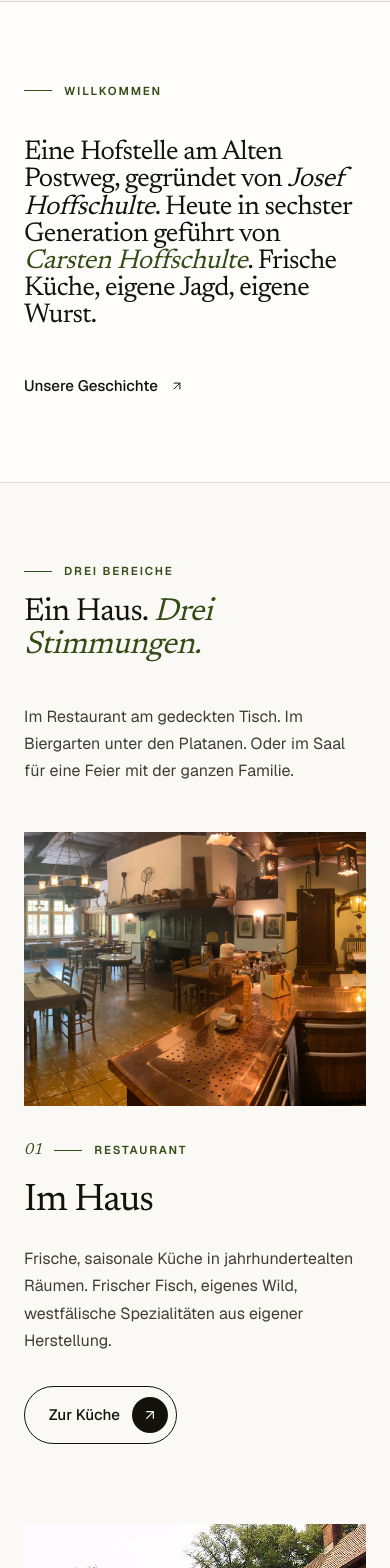
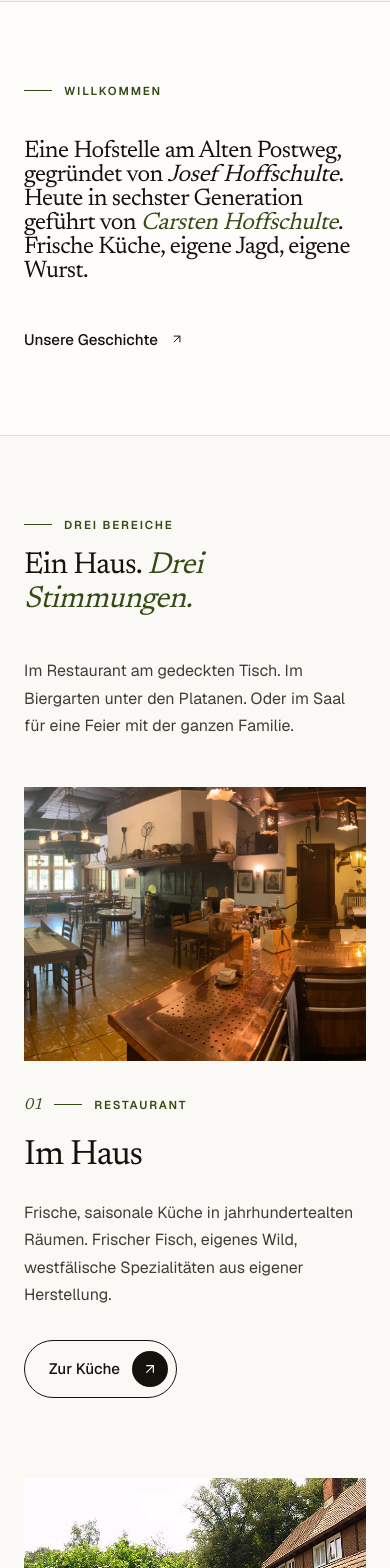
Before and after one commit to Lange-Co-Consulting/restaurant-hoffschulte, a Next.js app: page / in a window 390 px wide. Shown: the part 920-2488 px from the top of the page. Built offline with nearby package versions, Linux system fonts and the light colour scheme.

Commit message:
Mobile typography: looser line-heights for display headings on small screens (1.35 mobile, 1.05 desktop)

```diff
--- a/app/globals.css
+++ b/app/globals.css
@@ -245,24 +245,30 @@
     font-family: var(--font-display);
     font-variation-settings: "opsz" 144;
     letter-spacing: -0.03em;
-    line-height: 1.02;
-    font-size: clamp(2.4rem, 5.5vw, 4rem);
+    line-height: 1.1;
+    font-size: clamp(2.2rem, 5.5vw, 4rem);
     color: var(--text);
+  }
+  @media (min-width: 768px) {
+    .h-display { line-height: 1.02; }
   }
   .h-section {
     font-family: var(--font-display);
     font-variation-settings: "opsz" 144;
     letter-spacing: -0.025em;
-    line-height: 1.05;
-    font-size: clamp(2rem, 4.4vw, 3.2rem);
+    line-height: 1.12;
+    font-size: clamp(1.9rem, 4.4vw, 3.2rem);
     color: var(--text);
+  }
+  @media (min-width: 768px) {
+    .h-section { line-height: 1.05; }
   }
   .h-card {
     font-family: var(--font-display);
     font-variation-settings: "opsz" 144;
     letter-spacing: -0.02em;
-    line-height: 1.08;
-    font-size: clamp(1.35rem, 2vw, 1.65rem);
+    line-height: 1.15;
+    font-size: clamp(1.3rem, 2vw, 1.6rem);
     color: var(--text);
   }
 
--- a/app/page.tsx
+++ b/app/page.tsx
@@ -160,7 +160,7 @@
             <SectionEyebrow accent>Willkommen</SectionEyebrow>
           </Reveal>
           <Reveal delay={0.15}>
-            <p className="font-display text-text text-[clamp(1.7rem,3.4vw,2.5rem)] leading-[1.2] tracking-[-0.022em] max-w-[28ch]">
+            <p className="font-display text-text text-[clamp(1.5rem,3.2vw,2.4rem)] leading-[1.35] md:leading-[1.22] tracking-[-0.02em] max-w-[28ch]">
               Eine Hofstelle am Alten Postweg, gegründet von{" "}
               <em className="font-display-italic">Josef Hoffschulte</em>. Heute in
               sechster Generation geführt von{" "}
```
